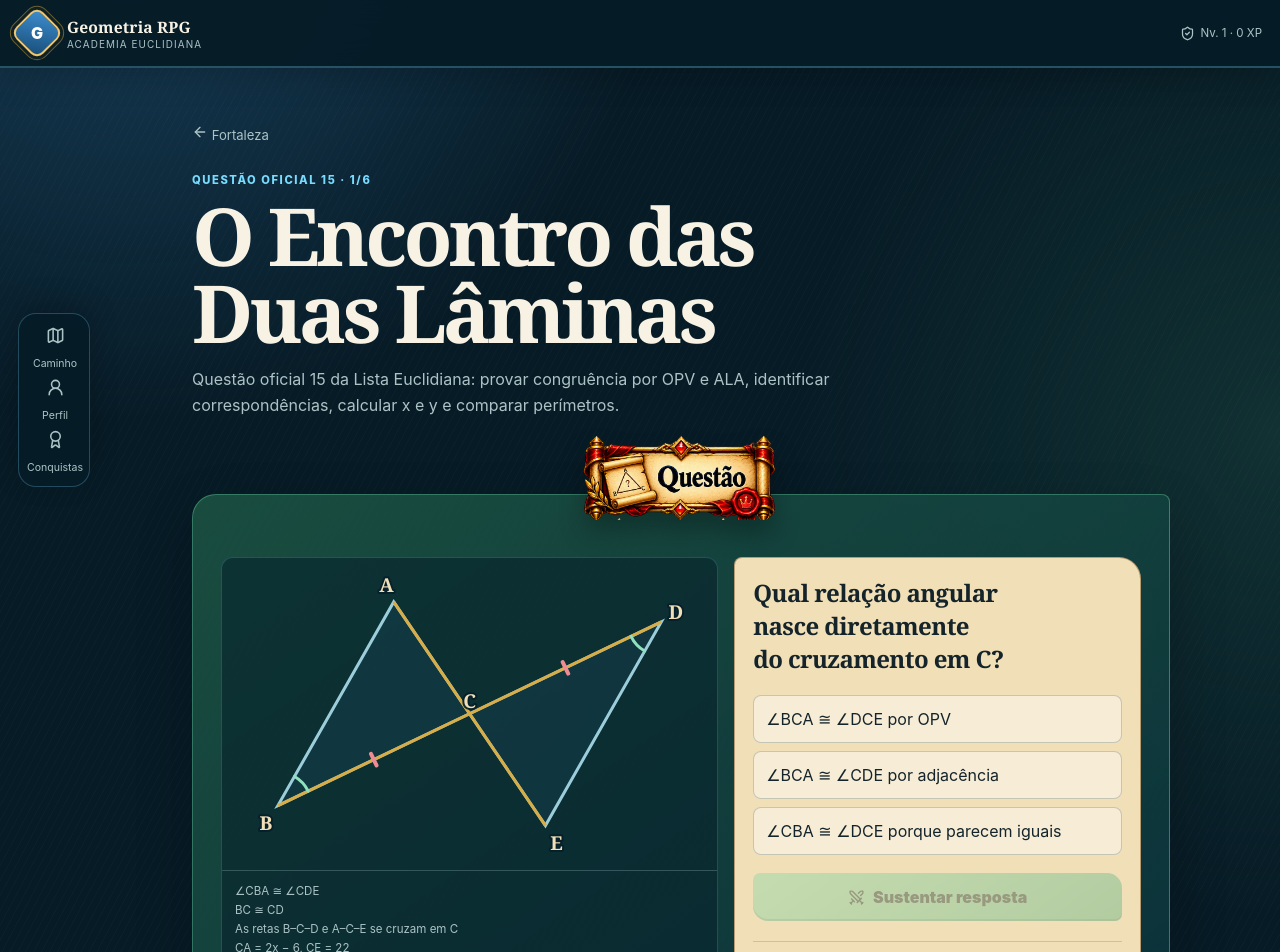
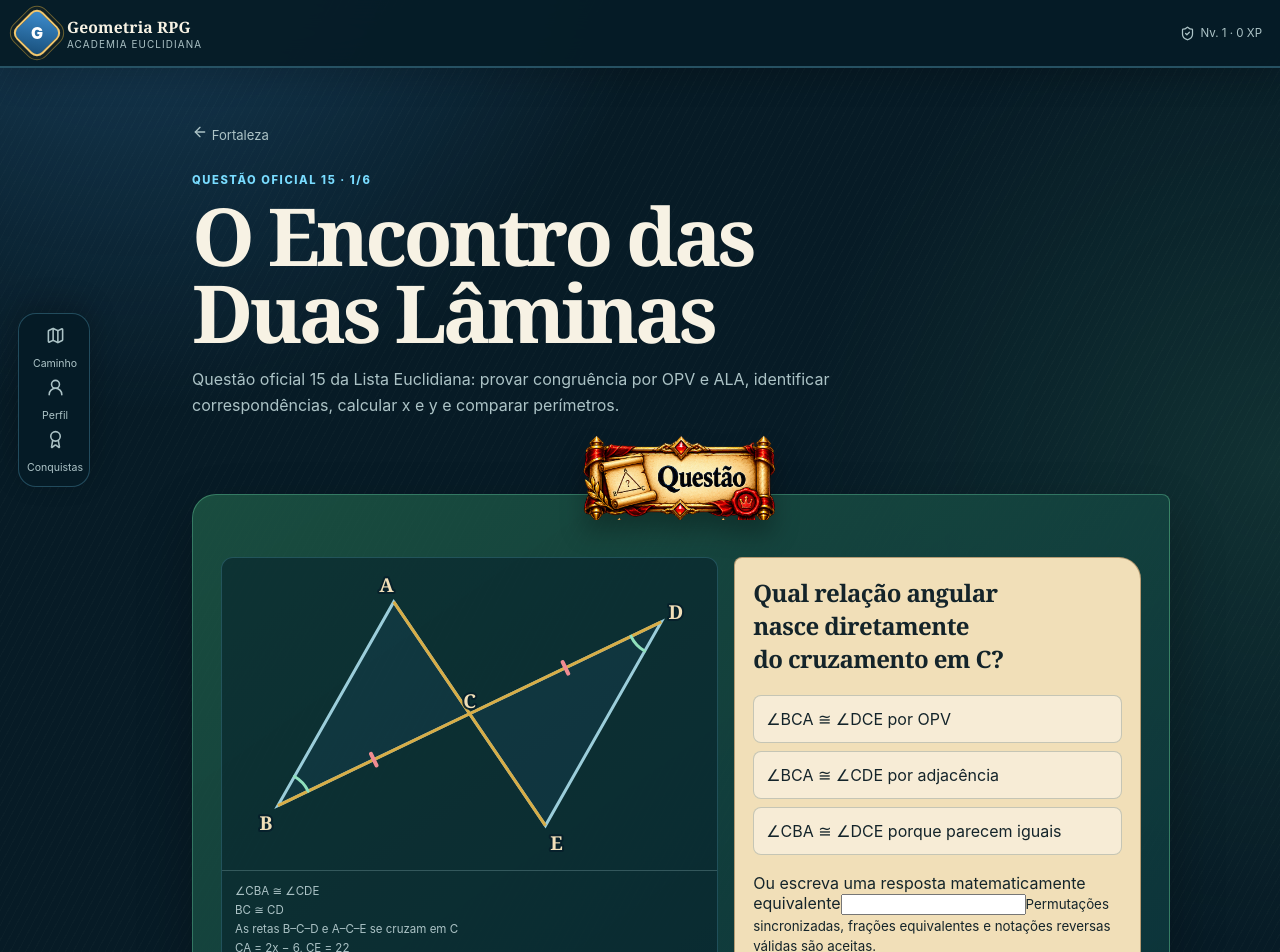
Before and after one commit to menezesx2k26-byte/geometria-rpg, a React (Vite) app: page /encounter/official-q15 in a window 1280 px wide. Shown: the top 952 px of the page. Built offline with nearby package versions, Linux system fonts and the light colour scheme.

Commit message:
feat: validate equivalent free-form answers in question 15

```diff
--- a/src/pages/OfficialQuest15Page.tsx
+++ b/src/pages/OfficialQuest15Page.tsx
@@ -7,7 +7,7 @@ import { FeedbackPanel, QuestFrame, UnlockBanner } from '../components/rpg';
 import { officialQuest15 } from '../data/officialQuest15';
 import { useProgress } from '../state/progress';
 import type { MasteryDimension } from '../types/domain';
-import { isAcceptedOption } from '../engine/answerAcceptance';
+import { isAcceptedOption, supportsFreeTextAnswer, validateFreeTextAnswer } from '../engine/answerAcceptance';
 
 function legacyEvidenceFor(stepId: string): { skillIds: string[]; masteryDimensions: MasteryDimension[] } {
   switch (stepId) {
@@ -41,39 +41,23 @@ function OfficialQuestDiagram() {
 
   return (
     <section className="official-diagram" aria-label="Figura e hipóteses da questão">
-      <svg
-        viewBox="0 0 620 390"
-        role="img"
-        aria-labelledby={`${titleId} ${descId}`}
-        preserveAspectRatio="xMidYMid meet"
-      >
+      <svg viewBox="0 0 620 390" role="img" aria-labelledby={`${titleId} ${descId}`} preserveAspectRatio="xMidYMid meet">
         <title id={titleId}>Duas retas concorrentes em C formando os triângulos CBA e CDE</title>
-        <desc id={descId}>
-          B, C e D são colineares; A, C e E são colineares. As marcas indicam BC congruente a CD e os arcos indicam os ângulos dados em B e D.
-        </desc>
-
-        {/* Rotação de 180° em torno de C: B↔D e A↔E. */}
+        <desc id={descId}>B, C e D são colineares; A, C e E são colineares. As marcas indicam BC congruente a CD e os arcos indicam os ângulos dados em B e D.</desc>
         <polygon points="70,310 310,195 215,55" />
         <polygon points="310,195 550,80 405,335" />
         <line x1="70" y1="310" x2="550" y2="80" />
         <line x1="215" y1="55" x2="405" y2="335" />
-
-        {/* BC ≅ CD — uma marca em cada metade da mesma reta. */}
         <path className="official-tick" d="M186.55 245.3 l6.9 14.4 M426.55 130.3 l6.9 14.4" />
-
-        {/* ∠CBA ≅ ∠CDE — dado do enunciado, um arco em B e outro em D. */}
         <path className="official-angle-mark" d="M107.88 291.85 A42 42 0 0 0 90.76 273.49" />
         <path className="official-angle-mark" d="M512.12 98.15 A42 42 0 0 0 529.24 116.51" />
-
         <text x="47" y="340">B</text>
         <text x="197" y="43">A</text>
         <text x="310" y="188" textAnchor="middle">C</text>
         <text x="559" y="76">D</text>
         <text x="411" y="365">E</text>
       </svg>
-      <aside>
-        {officialQuest15.hypothesis.map((item) => <span key={item}>{item}</span>)}
-      </aside>
+      <aside>{officialQuest15.hypothesis.map((item) => <span key={item}>{item}</span>)}</aside>
     </section>
   );
 }
@@ -82,67 +66,61 @@ export function OfficialQuest15Page() {
   const { completeEncounter, recordAttempt } = useProgress();
   const [stepIndex, setStepIndex] = useState(0);
   const [selectedId, setSelectedId] = useState<string>();
+  const [freeAnswer, setFreeAnswer] = useState('');
   const [relations, setRelations] = useState<string[]>([]);
-  const [feedback, setFeedback] = useState<'correct' | 'incorrect'>();
+  const [feedback, setFeedback] = useState<{ state: 'correct' | 'incorrect'; message: string }>();
   const [solved, setSolved] = useState(false);
   const step = officialQuest15.steps[stepIndex];
 
   if (solved) {
     return (
       <section className="page">
-        <UnlockBanner title="Questão 15 resolvida">
-          Resposta oficial confirmada: {officialQuest15.officialAnswer}
-        </UnlockBanner>
+        <UnlockBanner title="Questão 15 resolvida">Resposta oficial confirmada: {officialQuest15.officialAnswer}</UnlockBanner>
         <MissionRewardCard completionId={officialQuest15.id} />
         <CompetencyDebrief encounterId={officialQuest15.id} />
-        <article className="debrief-card">
-          <span className="eyebrow">Debrief</span>
-          <h2>Da figura à razão</h2>
-          <p>O percurso exigiu OPV, escolha explícita de ALA, correspondência ordenada, duas equações e a consequência métrica da congruência.</p>
-        </article>
-        <div className="completion-actions">
-          <Link className="secondary-action" to="/review">Abrir diagnóstico</Link>
-        </div>
+        <article className="debrief-card"><span className="eyebrow">Debrief</span><h2>Da figura à razão</h2><p>O percurso exigiu OPV, escolha explícita de ALA, correspondência ordenada, duas equações e a consequência métrica da congruência.</p></article>
+        <div className="completion-actions"><Link className="secondary-action" to="/review">Abrir diagnóstico</Link></div>
       </section>
     );
   }
 
   if (!step) return null;
+  const acceptsFreeText = supportsFreeTextAnswer('official-q15', step.id);
+  const hasResponse = Boolean(selectedId || (acceptsFreeText && freeAnswer.trim()));
 
   const verify = () => {
-    if (!selectedId) return;
-    const correct = isAcceptedOption(selectedId, step.correctId, step.acceptedAlternativeIds);
+    if (!hasResponse) return;
+    const typed = acceptsFreeText ? freeAnswer.trim() : '';
+    const textResult = typed ? validateFreeTextAnswer('official-q15', step.id, typed) : undefined;
+    const correct = textResult ? textResult.correct : isAcceptedOption(selectedId, step.correctId, step.acceptedAlternativeIds);
     const evidence = legacyEvidenceFor(step.id);
+    const recorded = typed ? `free:${typed}` : selectedId ?? '';
 
     recordAttempt(
       officialQuest15.id,
       step.id,
-      [selectedId],
+      [recorded],
       correct,
       correct ? [] : [errorTagFor(step.id)],
-      {
-        ...evidence,
-        hintsUsed: 0,
-        position: '/encounter/official-q15',
-      },
+      { ...evidence, hintsUsed: 0, position: '/encounter/official-q15' },
     );
-    setFeedback(correct ? 'correct' : 'incorrect');
+    setFeedback({
+      state: correct ? 'correct' : 'incorrect',
+      message: textResult ? (correct ? `${textResult.message} ${step.success}` : textResult.message) : (correct ? step.success : step.error),
+    });
   };
 
   const advance = () => {
+    if (feedback?.state !== 'correct') return;
     setRelations((current) => [...current, step.relation]);
     if (stepIndex === officialQuest15.steps.length - 1) {
-      completeEncounter(
-        officialQuest15.id,
-        ['asa', 'triangle-congruence', 'cpctc'],
-        ['codex-asa', 'codex-triangle-congruence', 'codex-cpctc'],
-      );
+      completeEncounter(officialQuest15.id, ['asa', 'triangle-congruence', 'cpctc'], ['codex-asa', 'codex-triangle-congruence', 'codex-cpctc']);
       setSolved(true);
       return;
     }
-
     setStepIndex((index) => index + 1);
     setSelectedId(undefined);
+    setFreeAnswer('');
     setFeedback(undefined);
   };
 
@@ -167,39 +145,37 @@ export function OfficialQuest15Page() {
                   key={option.id}
                   className={selectedId === option.id ? 'proof-choice is-selected' : 'proof-choice'}
                   aria-pressed={selectedId === option.id}
-                  disabled={feedback === 'correct'}
-                  onClick={() => {
-                    setSelectedId(option.id);
-                    setFeedback(undefined);
-                  }}
-                >
-                  {option.label}
-                </button>
+                  disabled={feedback?.state === 'correct'}
+                  onClick={() => { setSelectedId(option.id); setFreeAnswer(''); setFeedback(undefined); }}
+                >{option.label}</button>
               ))}
             </div>
 
-            {feedback && (
-              <FeedbackPanel state={feedback}>
-                {feedback === 'correct' ? step.success : step.error}
-              </FeedbackPanel>
+            {acceptsFreeText && (
+              <label className="semantic-answer-field">
+                <span>Ou escreva uma resposta matematicamente equivalente</span>
+                <input
+                  type="text"
+                  value={freeAnswer}
+                  disabled={feedback?.state === 'correct'}
+                  autoComplete="off"
+                  spellCheck={false}
+                  placeholder={step.id === 'q15-order' ? 'Ex.: △ABC ≅ △EDC' : undefined}
+                  onChange={(event) => { setFreeAnswer(event.target.value); setSelectedId(undefined); setFeedback(undefined); }}
+                />
+                <small>Permutações sincronizadas, frações equivalentes e notações reversas válidas são aceitas.</small>
+              </label>
             )}
 
-            <button
-              type="button"
-              className="primary-action primary-action--wide"
-              disabled={!selectedId}
-              onClick={feedback === 'correct' ? advance : verify}
-            >
-              {feedback === 'correct'
-                ? <><Check size={17} /> Registrar e avançar</>
-                : <><Swords size={17} /> Sustentar resposta</>}
+            {feedback && <FeedbackPanel state={feedback.state}>{feedback.message}</FeedbackPanel>}
+
+            <button type="button" className="primary-action primary-action--wide" disabled={!hasResponse} onClick={feedback?.state === 'correct' ? advance : verify}>
+              {feedback?.state === 'correct' ? <><Check size={17} /> Registrar e avançar</> : <><Swords size={17} /> Sustentar resposta</>}
             </button>
 
             <div className="relation-workspace" aria-live="polite">
               <strong>Argumento construído</strong>
-              {relations.length > 0
-                ? <ol>{relations.map((relation) => <li key={relation}>{relation}</li>)}</ol>
-                : <p>Nenhuma relação registrada ainda.</p>}
+              {relations.length > 0 ? <ol>{relations.map((relation) => <li key={relation}>{relation}</li>)}</ol> : <p>Nenhuma relação registrada ainda.</p>}
             </div>
           </section>
         </div>
```
